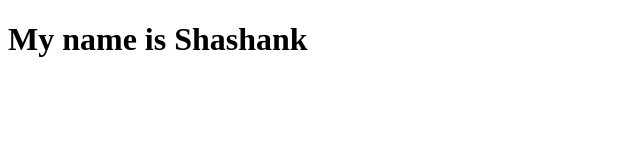
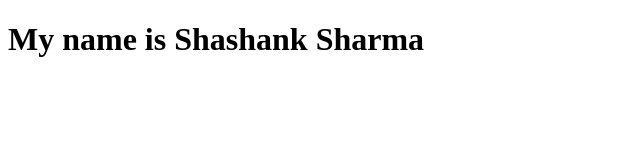
Before and after one commit to sharmashahsank/my-digitalocean-website, a plain HTML site: page index.html in a window 1280 px wide. Shown: the whole page, without its empty margins (0-640 px from the left). Drawn offline with Linux system fonts and the light colour scheme.

Commit message:
My new change

```diff
--- a/index.html
+++ b/index.html
@@ -7,6 +7,6 @@
     <title>My Digital Ocean Website</title>
 </head>
 <body>
-    <h1>My name is Shashank</h1>
+    <h1>My name is Shashank Sharma</h1>
 </body>
 </html>
```
